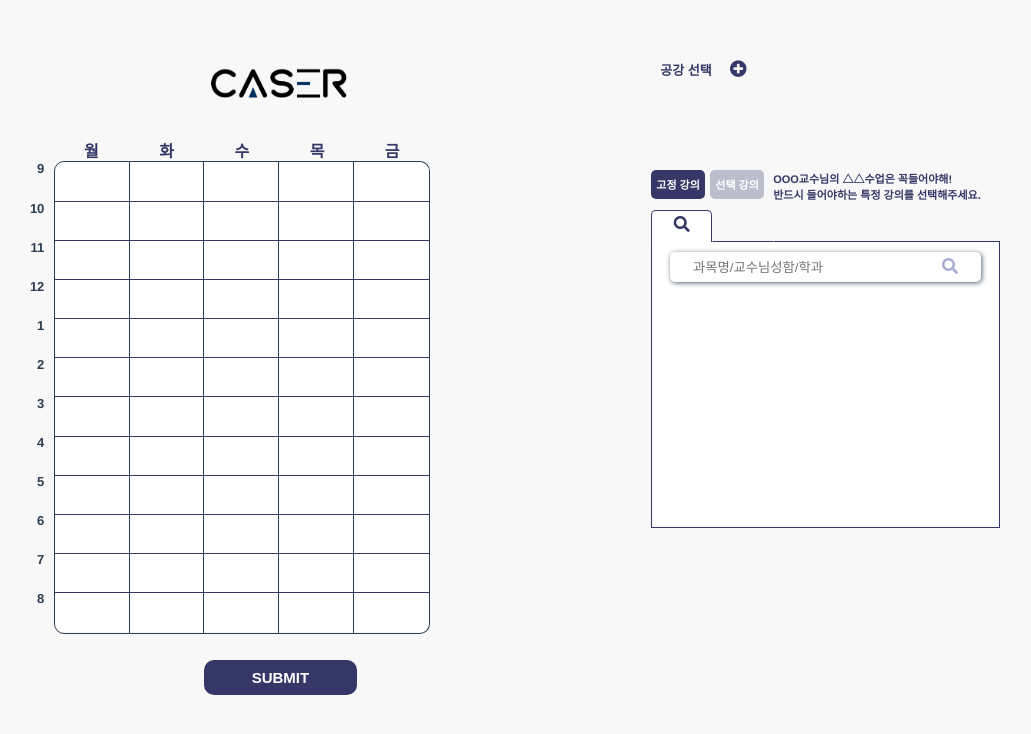
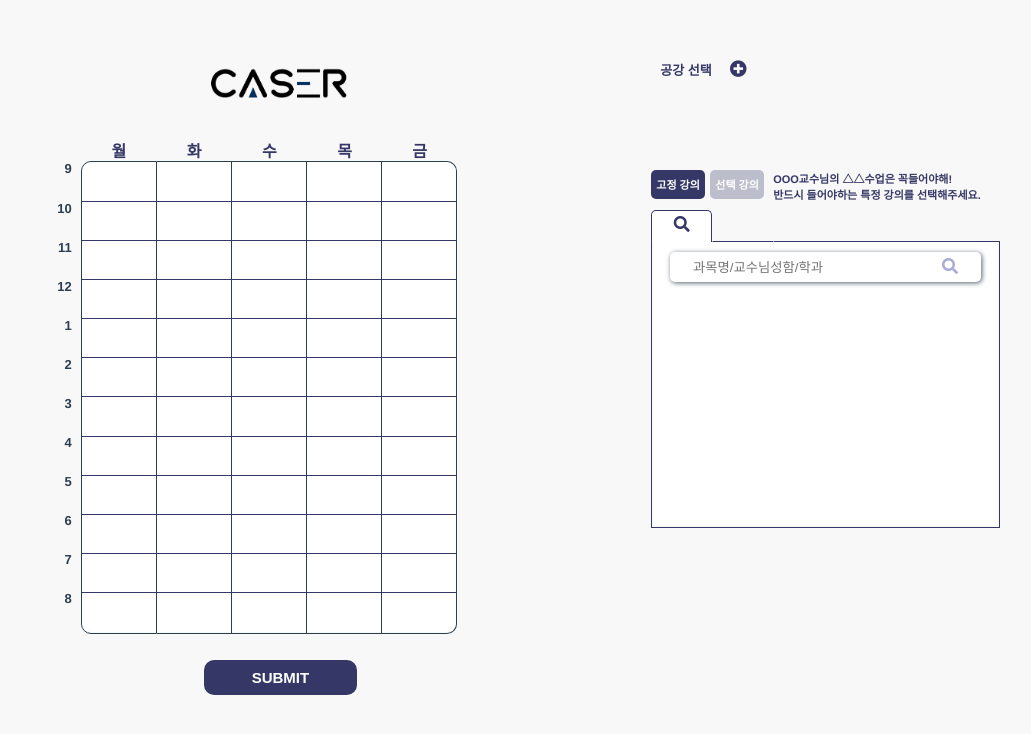
Before and after one commit to ekffhd/scheduler-refactor2, a Vue app: page / in a window 1280 px wide. Shown: the top 734 px of the page, without its empty margins (117-1148 px from the left). Built offline with nearby package versions, Linux system fonts and the light colour scheme; what vue-nav-tabs would draw is missing.

Commit message:
Fix scheduler css

```diff
--- a/src/components/InputInform/Scheduler.vue
+++ b/src/components/InputInform/Scheduler.vue
@@ -1,5 +1,5 @@
 <template>
-    <div>
+    <div style="width: 90%;  margin: 0 auto;">
         <div id="scheduler_wrap">
             <div class="table_head">
                 <table>
@@ -292,6 +292,8 @@
         max-width: 400px;
         width: 100%;
         height: 100%;
+
+        margin: auto;
     }
     table{
         border-spacing: 0;
```
